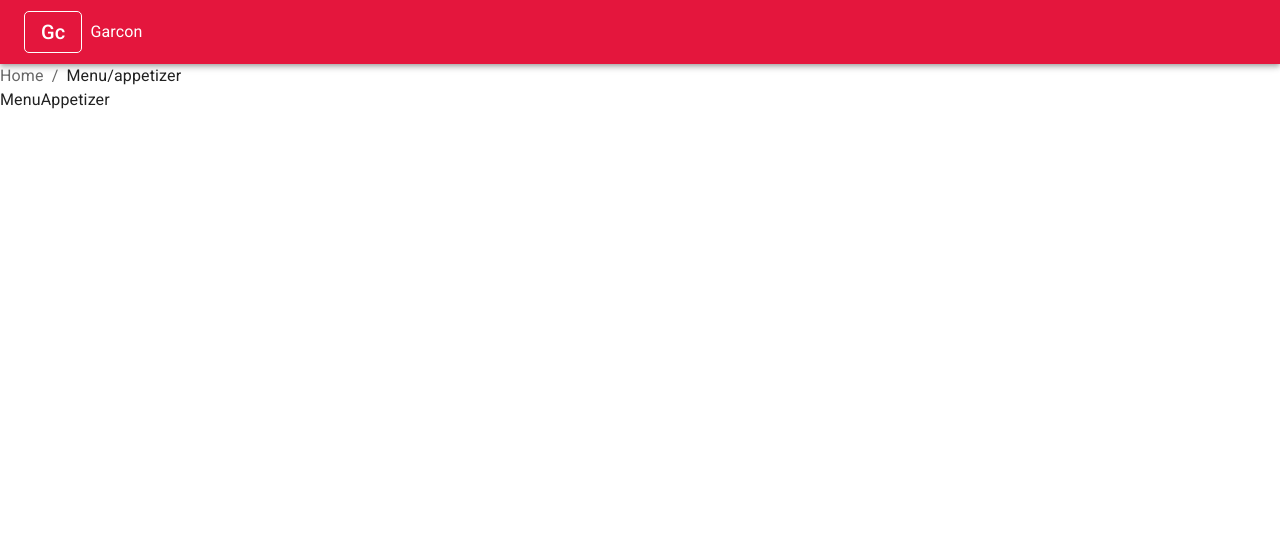
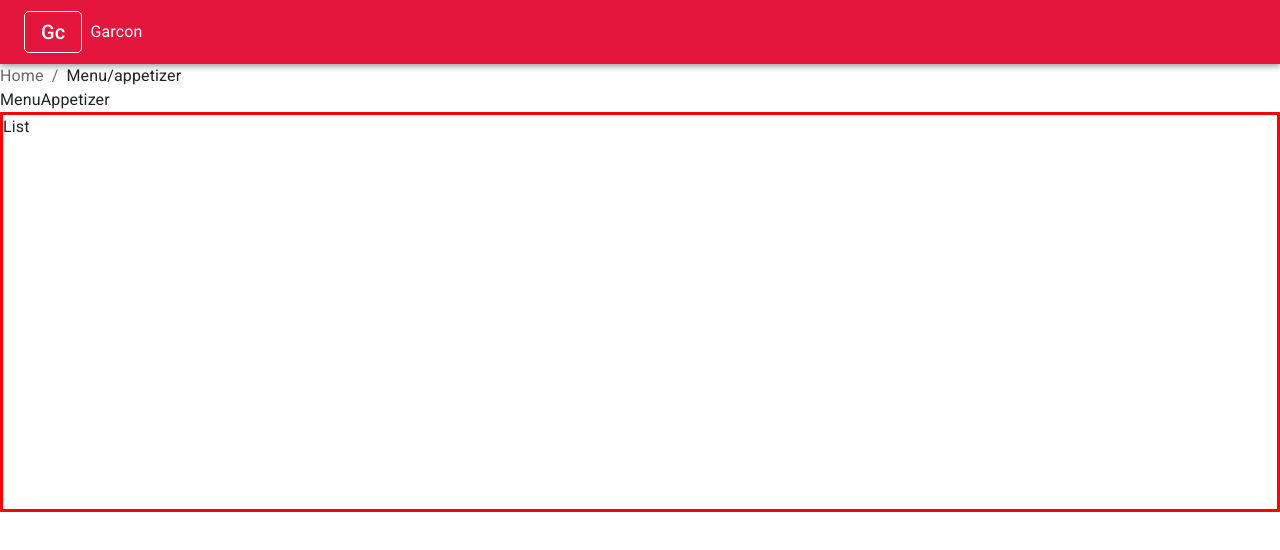
Before and after one commit to VncntDzn/simple_pos, a React (Create React App) app: page /menu/appetizer in a window 1280 px wide. Shown: the top 550 px of the page. Built offline with nearby package versions, Linux system fonts and the light colour scheme.

Commit message:
adjusted routes

```diff
--- /dev/null
+++ b/src/pages/menu/components/appetizer/components/List.tsx
@@ -0,0 +1,18 @@
+import { Box } from "@mui/material";
+
+const List = () => {
+  return (
+    <Box
+      height={400}
+      sx={{
+        border: "3px solid red",
+      }}
+    >
+      List
+    </Box>
+  );
+};
+
+List.propTypes = {};
+
+export default List;
--- a/src/pages/menu/components/appetizer/index.tsx
+++ b/src/pages/menu/components/appetizer/index.tsx
@@ -1,5 +1,11 @@
+import List from "./components/List";
 
 const Appetizer = () => {
-  return <>Appetizer</>;
+  return (
+    <>
+      Appetizer
+      <List />
+    </>
+  );
 };
 export default Appetizer;
--- /dev/null
+++ b/src/pages/menu/components/shared/Food.tsx
@@ -0,0 +1,5 @@
+const Food = () => {
+  return <div>Food</div>;
+};
+
+export default Food;
--- a/src/pages/menu/index.tsx
+++ b/src/pages/menu/index.tsx
@@ -1,6 +1,4 @@
 import { MainLayout } from "layout";
-import Breadcrumbs from "layout/components/Breadcrumbs";
-import Navbar from "layout/components/Navbar";
 import { Outlet } from "react-router-dom";
 
 const Menu = () => {
--- a/src/routes/index.tsx
+++ b/src/routes/index.tsx
@@ -7,6 +7,7 @@ import {
   MainCourse,
   Menu,
 } from "pages";
+import Food from "pages/menu/components/shared/Food";
 import { createBrowserRouter } from "react-router-dom";
 const routes = createBrowserRouter([
   {
@@ -37,6 +38,11 @@ const routes = createBrowserRouter([
         element: <Desserts />,
         caseSensitive: true,
       },
+      {
+        path: ":food",
+        element: <Food />,
+        caseSensitive: true,
+      },
     ],
   },
   {
```
